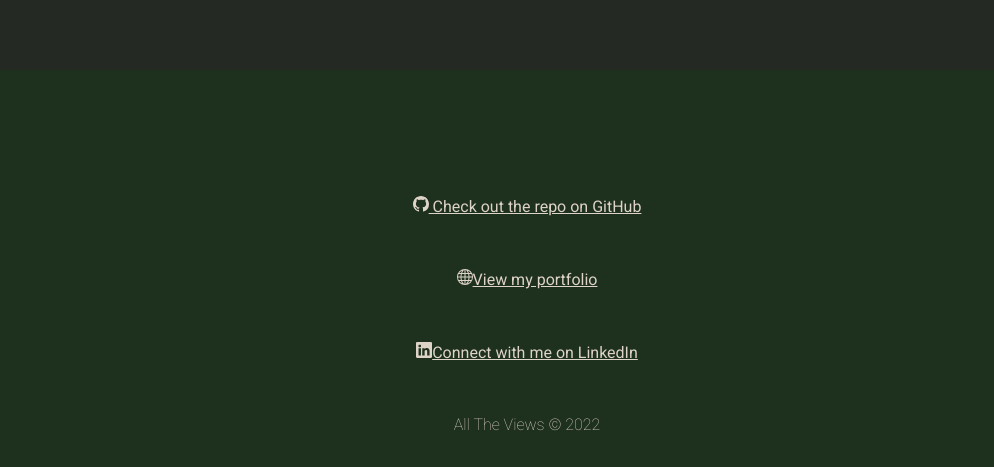
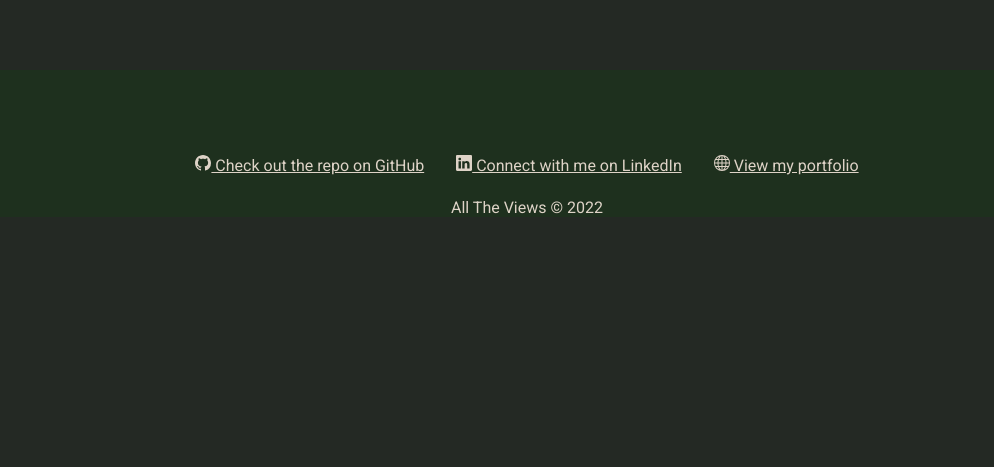
Before and after one commit to a-stepanian/all-the-views, a React (Create React App) app: page / in a window 1280 px wide. Shown: the part 1830-2297 px from the top of the page, without its empty margins (113-1107 px from the left). After the commit the page ends 2047 px from the top, so only its background shows below. Built offline with nearby package versions, Linux system fonts and the light colour scheme.

Commit message:
update links in footer and park page styling

```diff
--- a/src/components/Footer.js
+++ b/src/components/Footer.js
@@ -5,36 +5,61 @@ import styled from "styled-components";
 const Footer = () => {
   return (
     <Wrapper>
-      <a href="https://github.com/a-stepanian/all-the-views" target={"_blank"}>
+      <div className="link-wrapper">
+        <a
+          href="https://github.com/a-stepanian/all-the-views"
+          target="_blank"
+          rel="noreferrer"
+        >
           <BsGithub /> Check out the repo on GitHub
         </a>
-      <a href="#" target={"_blank"}>
-        <BsGlobe />
-        View my portfolio
+        <a
+          href="https://www.linkedin.com/in/alexander-stepanian/"
+          target="_blank"
+          rel="noreferrer"
+        >
+          <BsLinkedin /> Connect with me on LinkedIn
         </a>
-      <a href="#" target={"_blank"}>
-        <BsLinkedin />
-        Connect with me on LinkedIn
+        <a
+          href="https://a-stepanian.netlify.app/"
+          target="_blank"
+          rel="noreferrer"
+        >
+          <BsGlobe /> View my portfolio
         </a>
+      </div>
       <p>All The Views &copy; 2022</p>
     </Wrapper>
   );
 };
 
 const Wrapper = styled.footer`
-  padding: 100px 0 10px;
+  background-color: var(--dark-green);
+  color: var(--off-white);
+
+  .link-wrapper {
     display: flex;
-  height: 50vh;
+    padding: 7rem 0 5rem;
     flex-direction: column;
     align-items: center;
-  justify-content: space-around;
-  background-color: var(--dark-green);
-  color: var(--off-white);
     a {
       color: var(--off-white);
+      line-height: 2rem;
+    }
   }
   p {
-    font-weight: 100;
+    text-align: center;
+  }
+
+  @media (min-width: 768px) {
+    .link-wrapper {
+      padding: 5rem 0 1rem;
+      flex-direction: row;
+      justify-content: center;
+      a {
+        margin: 0 1rem;
+      }
+    }
   }
 `;
 
--- a/src/pages/Park.js
+++ b/src/pages/Park.js
@@ -1,7 +1,7 @@
 import React, { useEffect, useState } from "react";
 import { useParams, Link } from "react-router-dom";
 import { useGlobalContext } from "../context";
-import { LogoColumnPark, Loading, Error } from "../components";
+import { Loading, Error } from "../components";
 import { IoCaretBack } from "react-icons/io5";
 import styled from "styled-components";
 import data from "../data";
@@ -81,7 +81,7 @@ const Park = () => {
 
 const Wrapper = styled.main`
   background-color: var(--green);
-  padding: 96px 0 50px;
+  padding: 96px 5% 50px;
 
   /* Park info small screen */
 
@@ -137,13 +137,13 @@ const Wrapper = styled.main`
     }
   }
 
-  /* Places tiles small screen */
+  /* Views tiles small screen */
 
     .card {
       position: relative;
       border-radius: 3px;
       overflow: hidden;
-      box-shadow: 3px 3px 3px rgba(0, 0, 0, 0.5);
+      box-shadow: 0 3px 5px rgba(0, 0, 0, 0.5);
       img {
         border-radius: 3px;
         display: block;
@@ -187,8 +187,6 @@ const Wrapper = styled.main`
       grid-gap: 20px;
     }
     .card {
-      border: 2px solid var(--white);
-      background-color: var(--white);
       transition: 0.3s;
     }
     .card:hover {
```
Lines whose indentation alone changed are shown as unchanged.
